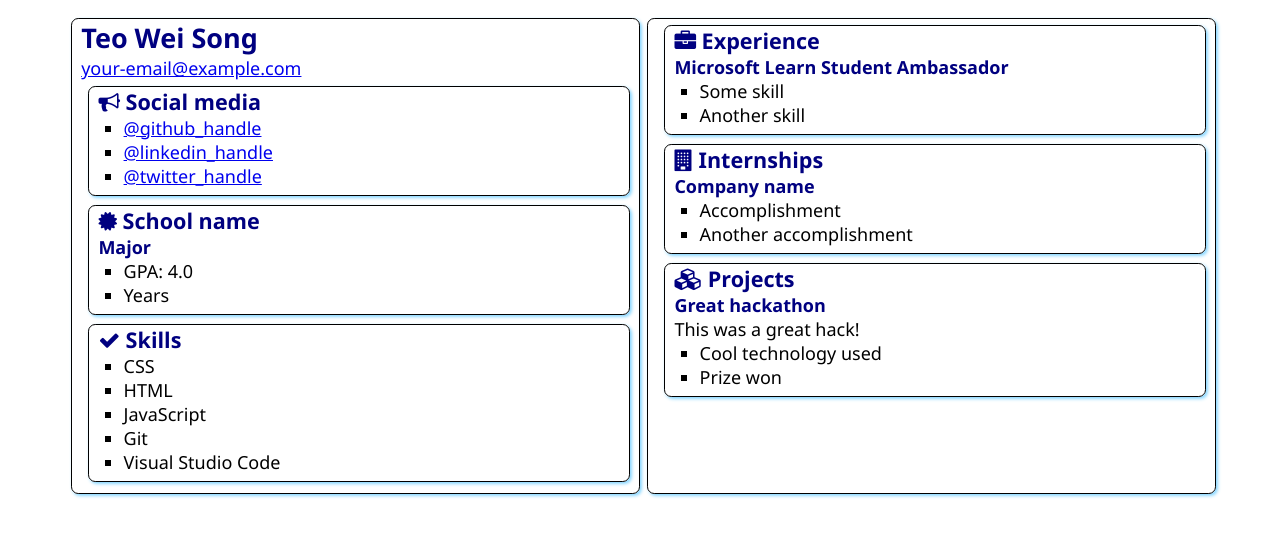
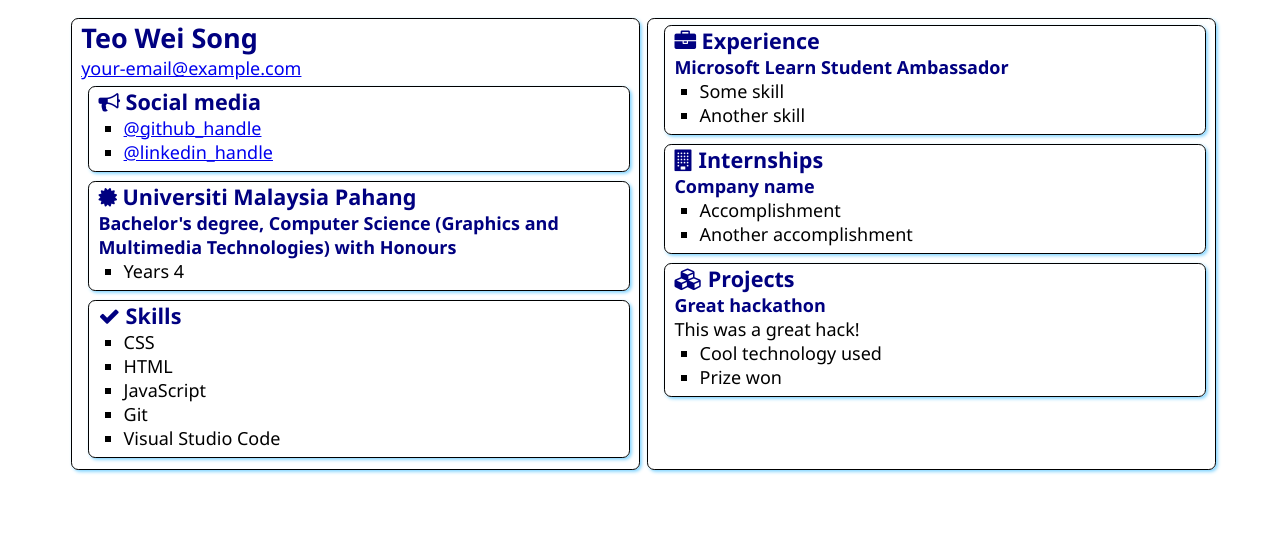
Before and after one commit to wsteo/SATechnicalOnboarding, a plain HTML site: page src/index.html in a window 1280 px wide. Drawn offline with Linux system fonts and the light colour scheme.

Commit message:
Update more information

```diff
--- a/src/index.html
+++ b/src/index.html
@@ -21,9 +21,9 @@
                     Social media
                 </h2>
                 <ul>
-                    <li><a href="https://github.com/<handle>">@github_handle</a></li>
-                    <li><a href="https://linkedin.com/in/<handle>">@linkedin_handle</a></li>
-                    <li><a href="https://twitter.com/<handle>">@twitter_handle</a></li>
+                    <li><a href="https://github.com/wsteo">@github_handle</a></li>
+                    <li><a href="https://linkedin.com/in/wsteo/">@linkedin_handle</a></li>
+                    <!--<li><a href="https://twitter.com/<handle>">@twitter_handle</a></li>-->
                 </ul>
             </section>
 
@@ -31,12 +31,12 @@
                 <div class="education">
                     <h2>
                         <i class="fa fa-certificate" aria-hidden="true"></i>
-                        School name
+                        Universiti Malaysia Pahang
                     </h2>
-                    <h3>Major</h3>
+                    <h3>Bachelor's degree, Computer Science (Graphics and Multimedia Technologies) with Honours</h3>
                     <ul>
-                        <li>GPA: 4.0</li>
-                        <li>Years</li>
+                        <!--<li>GPA: 4.0</li>-->
+                        <li>Years 4</li>
                     </ul>
                 </div>
             </section>
```
